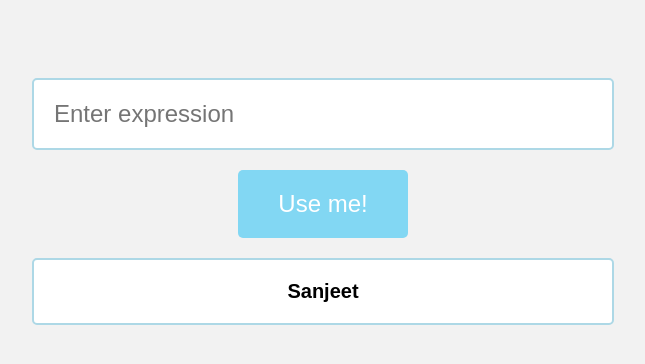
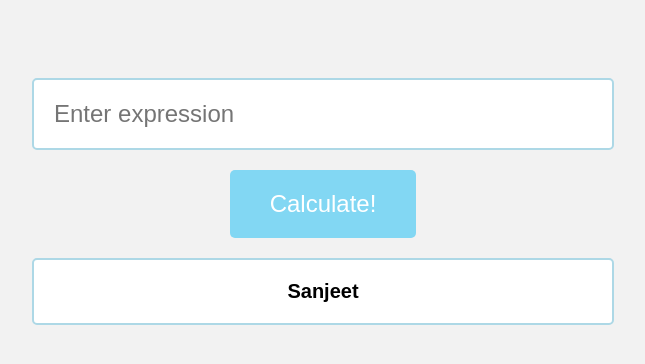
Before and after one commit to SanjeetPrajapati/mini-calci, a plain HTML site: page index.html in a window 1280 px wide. Shown: the whole page, without its empty margins (317-962 px from the left). Drawn offline with Linux system fonts and the light colour scheme.

Commit message:
calculate and link of page aded

```diff
--- a/index.html
+++ b/index.html
@@ -14,7 +14,7 @@
 <body>
     <!-- SANJEET -->
     <input type="text" id="input" placeholder="Enter expression">
-    <button onclick="calculate()">Use me!</button>
+    <button onclick="calculate()">Calculate!</button>
     <div id="result">Sanjeet</div>
     <script src="mini.js"></script>
 </body>
```
Also changed, not shown: 1 other file.
